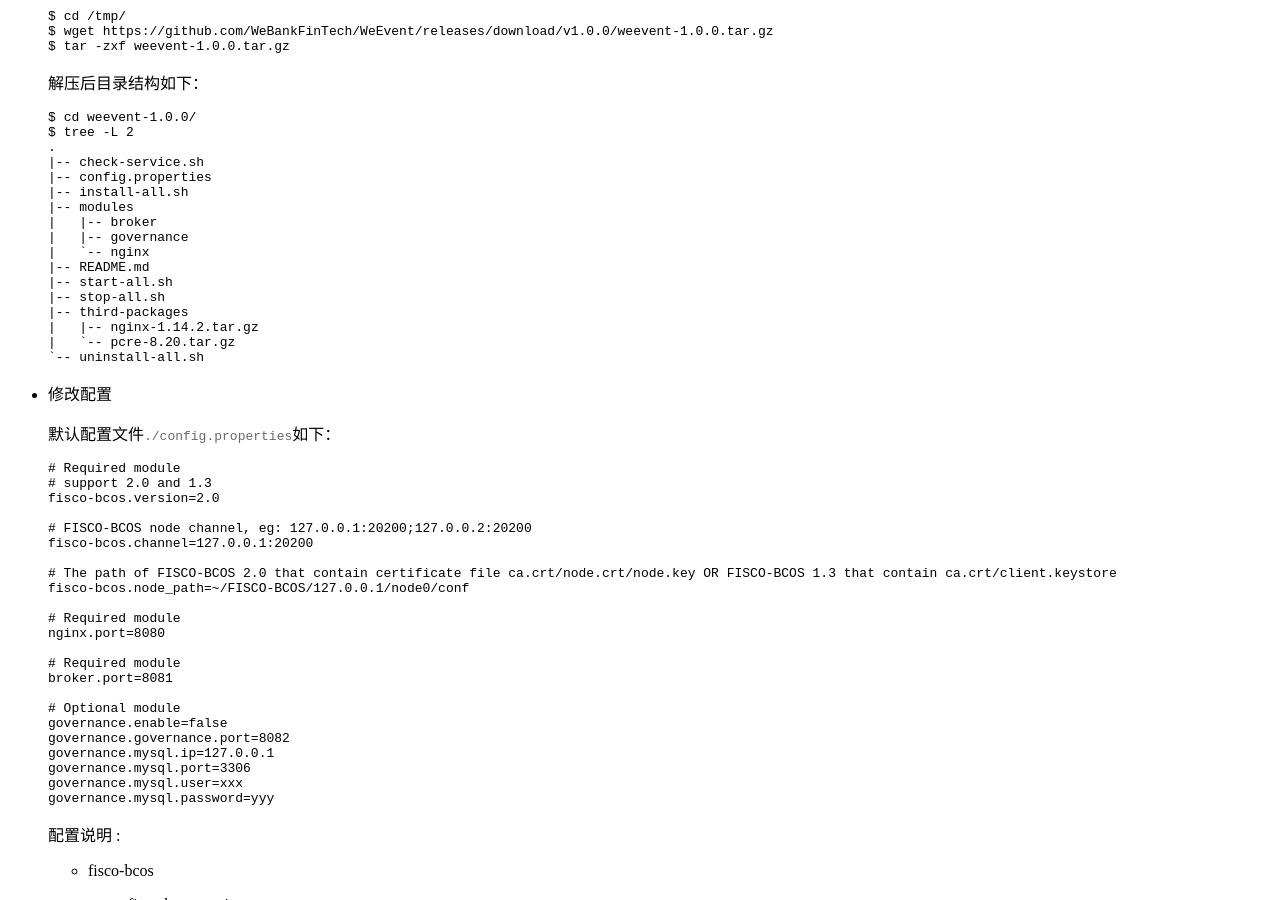
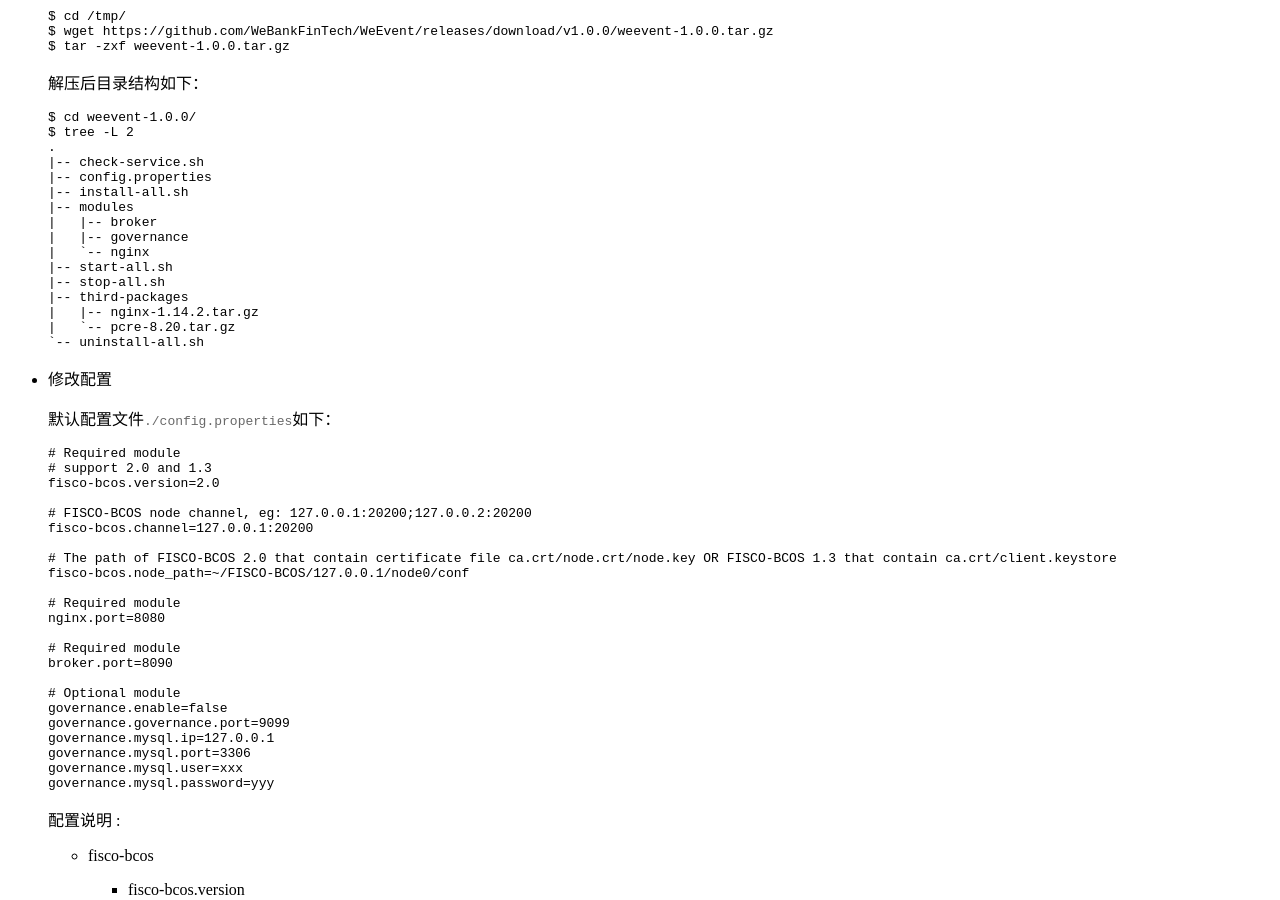
Before and after one commit to WeBankBlockchain/WeEvent-docs, a Sphinx documentation site: the page built from docs/install/quickinstall.md, in a window 1280 px wide and 900 px high, scrolled down 1124 px. Built offline with Sphinx 7.4.7 and the Read the Docs theme 2.0.0, drawn with Linux system fonts in a browser that asks for light colours.

Commit message:
update doc

```diff
--- a/docs/install/quickinstall.md
+++ b/docs/install/quickinstall.md
@@ -47,7 +47,6 @@
   |   |-- broker
   |   |-- governance
   |   `-- nginx
-  |-- README.md
   |-- start-all.sh
   |-- stop-all.sh
   |-- third-packages
@@ -75,11 +74,11 @@
   nginx.port=8080
 
   # Required module
-  broker.port=8081
+  broker.port=8090
 
   # Optional module
   governance.enable=false
-  governance.governance.port=8082
+  governance.governance.port=9099
   governance.mysql.ip=127.0.0.1
   governance.mysql.port=3306
   governance.mysql.user=xxx
```
Also changed, not shown: docs/install/property.md (+3 -3 lines).
